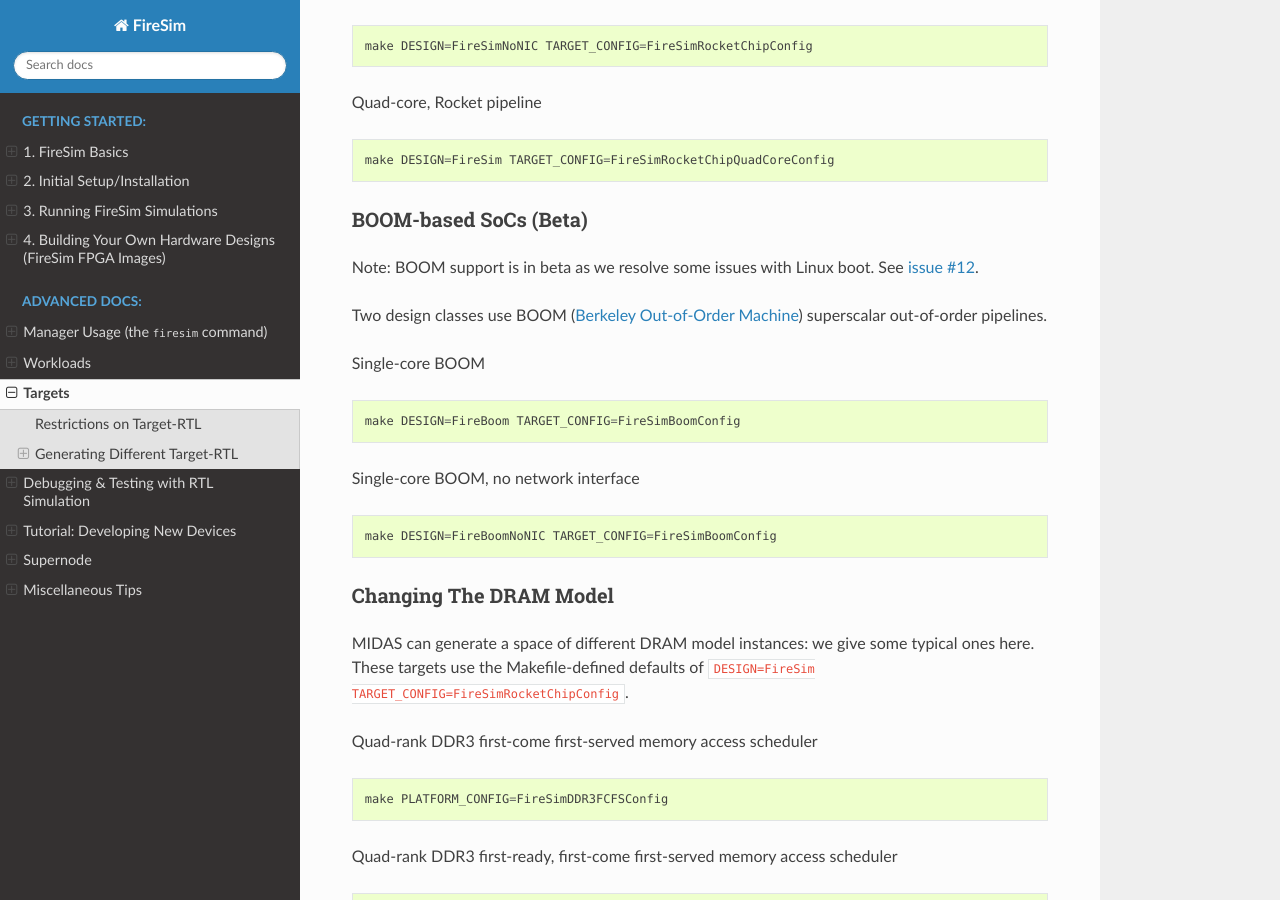
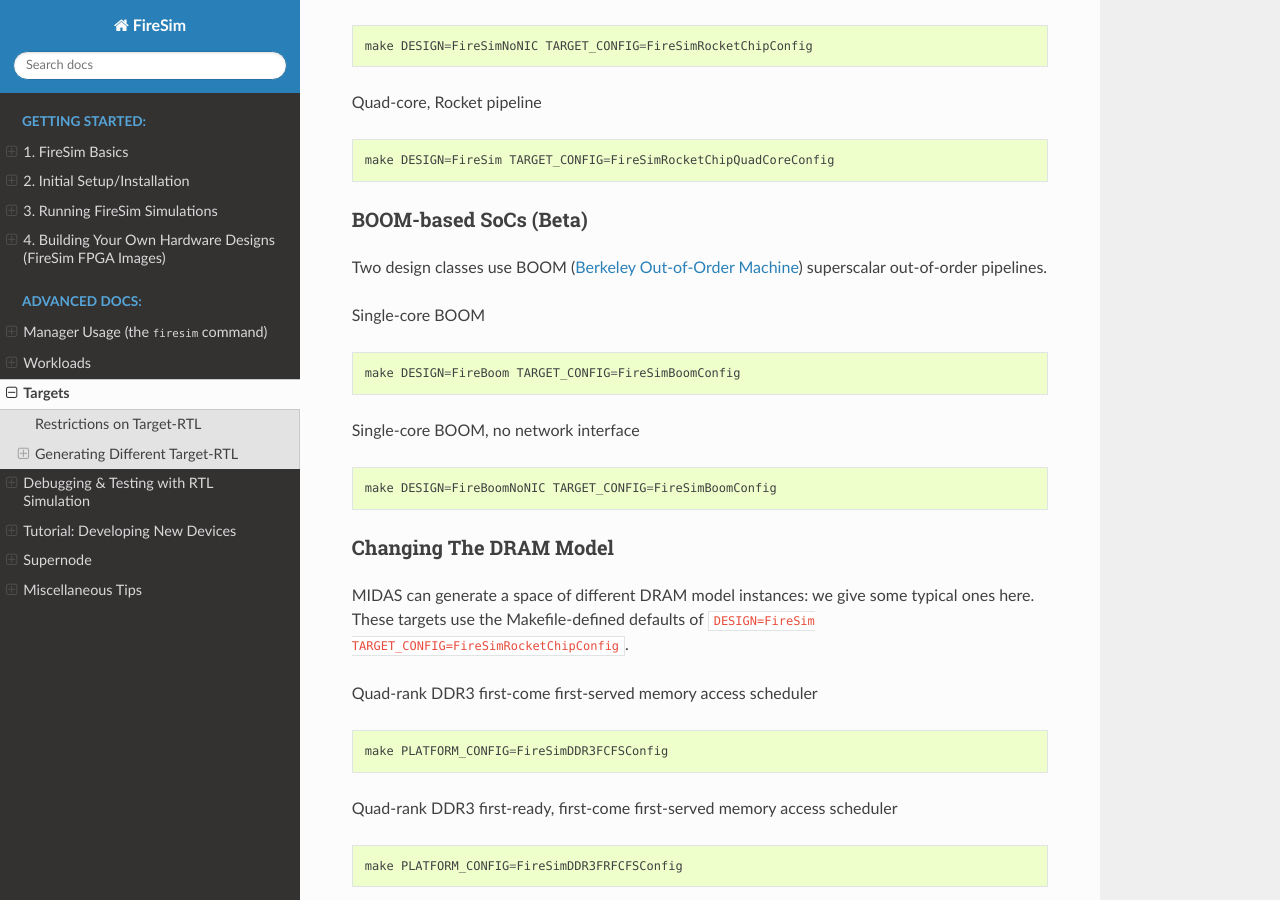
Before and after one commit to firesim/firesim, a Sphinx documentation site: the page built from docs/Advanced-Usage/Generating-Different-Targets.rst, in a window 1280 px wide and 900 px high, scrolled down 1063 px. Built offline with Sphinx 7.4.7 and the Read the Docs theme 2.0.0, drawn with Linux system fonts in a browser that asks for light colours.

```diff
--- a/docs/Advanced-Usage/Generating-Different-Targets.rst
+++ b/docs/Advanced-Usage/Generating-Different-Targets.rst
@@ -68,9 +68,6 @@
 BOOM-based SoCs (Beta)
 ----------------------
 
-Note: BOOM support is in beta as we resolve some issues with Linux boot. See `issue #12
-<https://github.com/firesim/firesim/issues/12>`_.
-
 Two design classes use BOOM (`Berkeley Out-of-Order Machine <https://github.com/ucb-bar/riscv-boom>`_) superscalar out-of-order pipelines.
 
 Single-core BOOM
```
Also changed, not shown: 2 other files.
